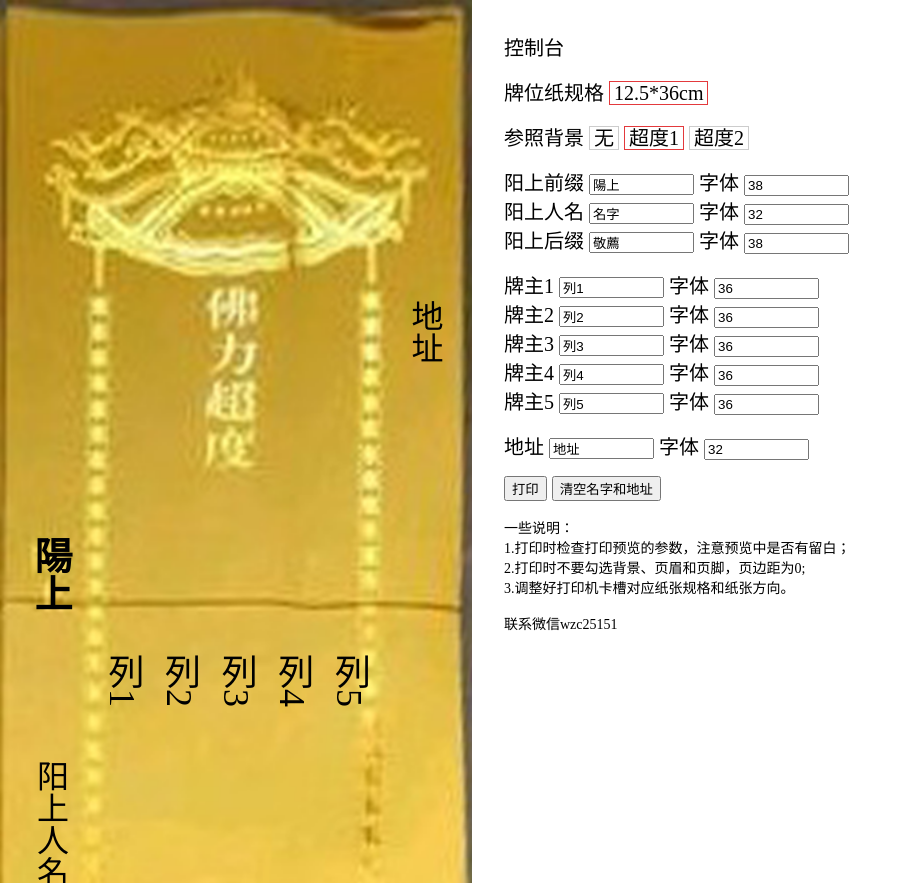
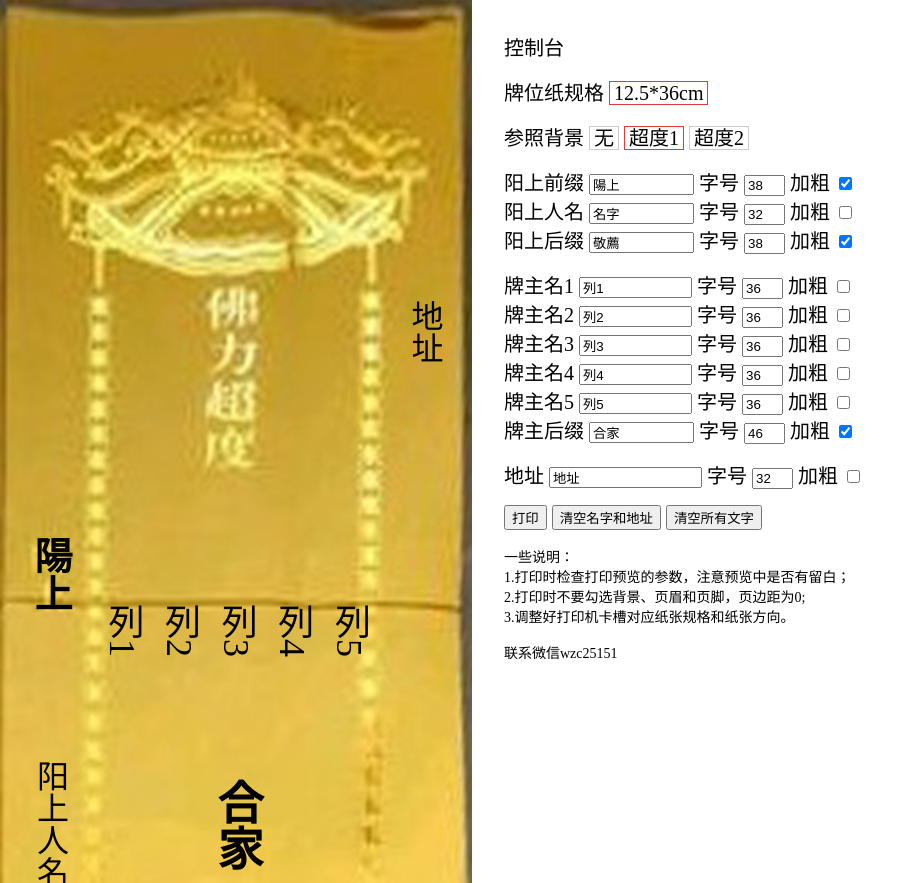
Before and after one commit to wzc25151/MemorialTabletPrint, a plain HTML site: page index.html in a window 1280 px wide. Shown: the top 883 px of the page, without its empty margins (0-923 px from the left). Drawn offline with Linux system fonts and the light colour scheme.

Commit message:
新增字体加粗功能

```diff
--- a/index.css
+++ b/index.css
@@ -57,7 +57,7 @@
 
 /*中间人面板*/
 #namePanel {
-
+    position: relative;
     float: left;
     width: 60%;
     height: 100%;
@@ -65,8 +65,9 @@
 }
 
 #namePart {
+
     width: 100%;
-    height: 400px;
+    height: 300px;
     margin-top: 480px;
     /*
     background-color: rgba(255, 0, 0, 0.2);
@@ -76,18 +77,18 @@
 .nameColumn {
     float: left;
     width: 20%;
-    height: 400px;
+    height: 100%;
     writing-mode: vertical-lr;
     text-align: center;
     font-size: 36px;
     line-height: 56px;
 }
 
-#familyPart {
+#nameColumnBottomPart {
     width: 100%;
     writing-mode: vertical-lr;
     text-align: center;
-    font-size: 36px;
+    font-size: 46px;
     font-weight: bold;
     line-height: 283px;
     /*
--- a/index.html
+++ b/index.html
@@ -6,7 +6,7 @@
     <meta name="viewport" content="width=device-width, initial-scale=1.0, maximum-scale=1.0, user-scalable=no">
     <meta name="format-detection" content="telephone=no">
 
-    <title>简易牌位打印</title>
+    <title>免费简易牌位打印</title>
     <link type="text/css" rel="styleSheet" href="base.css" />
     <link type="text/css" rel="styleSheet" href="index.css" />
 </head>
@@ -29,7 +29,7 @@
                     <div id="nameColumn4" class="nameColumn">列4</div>
                     <div id="nameColumn5" class="nameColumn">列5</div>
                 </div>
-                <!--                <div id="familyPart">阖家</div> -->
+                <div id="nameColumnBottomPart">合家</div>
             </div>
 
             <div id="addrPanel">
@@ -60,74 +60,100 @@
                 <div>
                     阳上前缀
                     <input id="ysrTopInput" type="text" oninput="ysrTopOnInput()" size="10" value="陽上" />
-                    字体
-                    <input id="ysrTopSizeInput" type="text" oninput="ysrTopSizeOnInput()" size="10" value="38" />
+                    字号
+                    <input id="ysrTopSizeInput" type="text" oninput="ysrTopSizeOnInput()" size="2" value="38" />
+                    加粗
+                    <input type="checkbox" checked="true" onclick="fontBoldCheckbox('ysrTopPart')" />
                 </div>
                 <div>
                     阳上人名
                     <input id="ysrNameInput" type="text" oninput="ysrNameOnInput()" size="10" value="名字" />
-                    字体
-                    <input id="ysrSizeInput" type="text" oninput="ysrSizeOnInput()" size="10" value="32" />
+                    字号
+                    <input id="ysrSizeInput" type="text" oninput="ysrSizeOnInput()" size="2" value="32" />
+                    加粗
+                    <input type="checkbox" onclick="fontBoldCheckbox('ysrName')" />
                 </div>
                 <div>
                     阳上后缀
                     <input id="ysrBottomInput" type="text" oninput="ysrBottomOnInput()" size="10" value="敬薦" />
-                    字体
-                    <input id="ysrBottomSizeInput" type="text" oninput="ysrBottomSizeOnInput()" size="10" value="38" />
+                    字号
+                    <input id="ysrBottomSizeInput" type="text" oninput="ysrBottomSizeOnInput()" size="2" value="38" />
+                    加粗
+                    <input type="checkbox" checked="true" onclick="fontBoldCheckbox('ysrBottomPart')" />
                 </div>
             </div>
 
             <div id="nameColumnOption" class="option">
                 <div>
-                    牌主1
-                    <input id="nameColumnInput1" type="text" oninput="nameColumnOnInput(1)" size="10" value="列1" />
-                    字体
-                    <input id="nameColumnSizeInput1" type="text" oninput="nameColumnSizeOnInput(1)" size="10"
+                    牌主名1
+                    <input id="nameColumnInput1" type="text" oninput="nameColumnOnInput(1)" size="11" value="列1" />
+                    字号
+                    <input id="nameColumnSizeInput1" type="text" oninput="nameColumnSizeOnInput(1)" size="2"
                         value="36" />
+                    加粗
+                    <input type="checkbox" onclick="fontBoldCheckbox('nameColumn1')" />
                 </div>
                 <div>
-                    牌主2
-                    <input id="nameColumnInput2" type="text" oninput="nameColumnOnInput(2)" size="10" value="列2" />
-                    字体
-                    <input id="nameColumnSizeInput2" type="text" oninput="nameColumnSizeOnInput(2)" size="10"
+                    牌主名2
+                    <input id="nameColumnInput2" type="text" oninput="nameColumnOnInput(2)" size="11" value="列2" />
+                    字号
+                    <input id="nameColumnSizeInput2" type="text" oninput="nameColumnSizeOnInput(2)" size="2"
                         value="36" />
+                    加粗
+                    <input type="checkbox" onclick="fontBoldCheckbox('nameColumn2')" />
                 </div>
                 <div>
-                    牌主3
-                    <input id="nameColumnInput3" type="text" oninput="nameColumnOnInput(3)" size="10" value="列3" />
-                    字体
-                    <input id="nameColumnSizeInput3" type="text" oninput="nameColumnSizeOnInput(3)" size="10"
+                    牌主名3
+                    <input id="nameColumnInput3" type="text" oninput="nameColumnOnInput(3)" size="11" value="列3" />
+                    字号
+                    <input id="nameColumnSizeInput3" type="text" oninput="nameColumnSizeOnInput(3)" size="2"
                         value="36" />
+                    加粗
+                    <input type="checkbox" onclick="fontBoldCheckbox('nameColumn3')" />
                 </div>
                 <div>
-                    牌主4
-                    <input id="nameColumnInput4" type="text" oninput="nameColumnOnInput(4)" size="10" value="列4" />
-                    字体
-                    <input id="nameColumnSizeInput4" type="text" oninput="nameColumnSizeOnInput(4)" size="10"
+                    牌主名4
+                    <input id="nameColumnInput4" type="text" oninput="nameColumnOnInput(4)" size="11" value="列4" />
+                    字号
+                    <input id="nameColumnSizeInput4" type="text" oninput="nameColumnSizeOnInput(4)" size="2"
                         value="36" />
+                    加粗
+                    <input type="checkbox" onclick="fontBoldCheckbox('nameColumn4')" />
                 </div>
                 <div>
-                    牌主5
-                    <input id="nameColumnInput5" type="text" oninput="nameColumnOnInput(5)" size="10" value="列5" />
-                    字体
-                    <input id="nameColumnSizeInput5" type="text" oninput="nameColumnSizeOnInput(5)" size="10"
+                    牌主名5
+                    <input id="nameColumnInput5" type="text" oninput="nameColumnOnInput(5)" size="11" value="列5" />
+                    字号
+                    <input id="nameColumnSizeInput5" type="text" oninput="nameColumnSizeOnInput(5)" size="2"
                         value="36" />
+                    加粗
+                    <input type="checkbox" onclick="fontBoldCheckbox('nameColumn5')" />
                 </div>
             </div>
-
+            <div>
+                牌主后缀
+                <input id="nameColumnBottomInput" type="text" oninput="nameColumnBottomOnInput()" size="10"
+                    value="合家" />
+                字号
+                <input id="nameColumnBottomSizeInput" type="text" oninput="nameColumnBottomSizeOnInput()" size="2"
+                    value="46" />
+                加粗
+                <input type="checkbox" checked="true" onclick="fontBoldCheckbox('nameColumnBottomPart')" />
+            </div>
 
             <div class="option">
                 地址
-                <input id="addrInput" type="text" oninput="addrOnInput()" size="10" value="地址" />
-                字体
-                <input id="addrSizeInput" type="text" oninput="addrSizeOnInput()" size="10" value="32" />
+                <input id="addrInput" type="text" oninput="addrOnInput()" size="16" value="地址" />
+                字号
+                <input id="addrSizeInput" type="text" oninput="addrSizeOnInput()" size="2" value="32" />
+                加粗
+                <input type="checkbox" onclick="fontBoldCheckbox('addr')" />
             </div>
-            <!--
-            合家，勾选框
-            -->
+
             <div class="option">
                 <button onclick="window.print()">打印</button>
                 <button onclick="clearNameAddr()">清空名字和地址</button>
+                <button onclick="clearAllText()">清空所有文字</button>
             </div>
 
             <div id="illustrate" class="option">
@@ -156,9 +182,6 @@
 
     //切换背景
     function switchBgImg(num) {
-
-
-
         var bgImgList = document.getElementById("bgImgOption").getElementsByTagName("span");
         for (var i = 0; i < bgImgList.length; i++) {
             bgImgList[i].className = "unSelected";
@@ -179,6 +202,15 @@
                 break;
         }
 
+    }
+
+    //文本加粗
+    function fontBoldCheckbox(idName) {
+        if (window.event.srcElement.checked) {
+            document.getElementById(idName).style.fontWeight = "bold";
+        } else {
+            document.getElementById(idName).style.fontWeight = "normal";
+        }
     }
 
 
@@ -217,17 +249,35 @@
 
 
 
-    //中间人文本监听
+    //中间人牌主文本监听
     function nameColumnOnInput(num) {
         document.getElementById("nameColumn" + num).innerText = document.getElementById("nameColumnInput" + num).value;
 
     }
-    //中间人文本的字体大小
+    //中间人牌主文本的字体大小
     function nameColumnSizeOnInput(num) {
         var textFontSize = document.getElementById("nameColumnSizeInput" + num).value;
         document.getElementById("nameColumn" + num).style.fontSize = textFontSize + "px";
     }
 
+
+
+    //合家文本监听
+    function nameColumnBottomOnInput() {
+        document.getElementById("nameColumnBottomPart").innerText = document.getElementById("nameColumnBottomInput").value;
+
+        //排版上如果合家为空，那么需要增加牌主内容的长度
+        if ("" == document.getElementById("nameColumnBottomInput").value) {
+            document.getElementById("namePart").style.height = 400 + "px";
+        } else {
+            document.getElementById("namePart").style.height = 300 + "px";
+        }
+    }
+    //合家文本的字体大小
+    function nameColumnBottomSizeOnInput() {
+        var textFontSize = document.getElementById("nameColumnBottomSizeInput").value;
+        document.getElementById("nameColumnBottomPart").style.fontSize = textFontSize + "px";
+    }
 
     //地址文本监听
     function addrOnInput() {
@@ -245,7 +295,6 @@
         document.getElementById("ysrNameInput").value = '';
         ysrNameOnInput();
 
-
         var nameColumnList = document.getElementById("nameColumnOption").getElementsByTagName("div");
         for (var i = 0; i < nameColumnList.length; i++) {
             var input = nameColumnList[i].getElementsByTagName("Input");
@@ -258,6 +307,19 @@
 
     }
 
+    //清空所有文字
+    function clearAllText() {
+        clearNameAddr();
+        document.getElementById("ysrTopInput").value = '';
+        ysrTopOnInput();
+        document.getElementById("ysrBottomInput").value = '';
+        ysrBottomOnInput();
+
+        document.getElementById("nameColumnBottomInput").value = '';
+        nameColumnBottomOnInput();
+
+    }
+
 
 </script>
 
```
